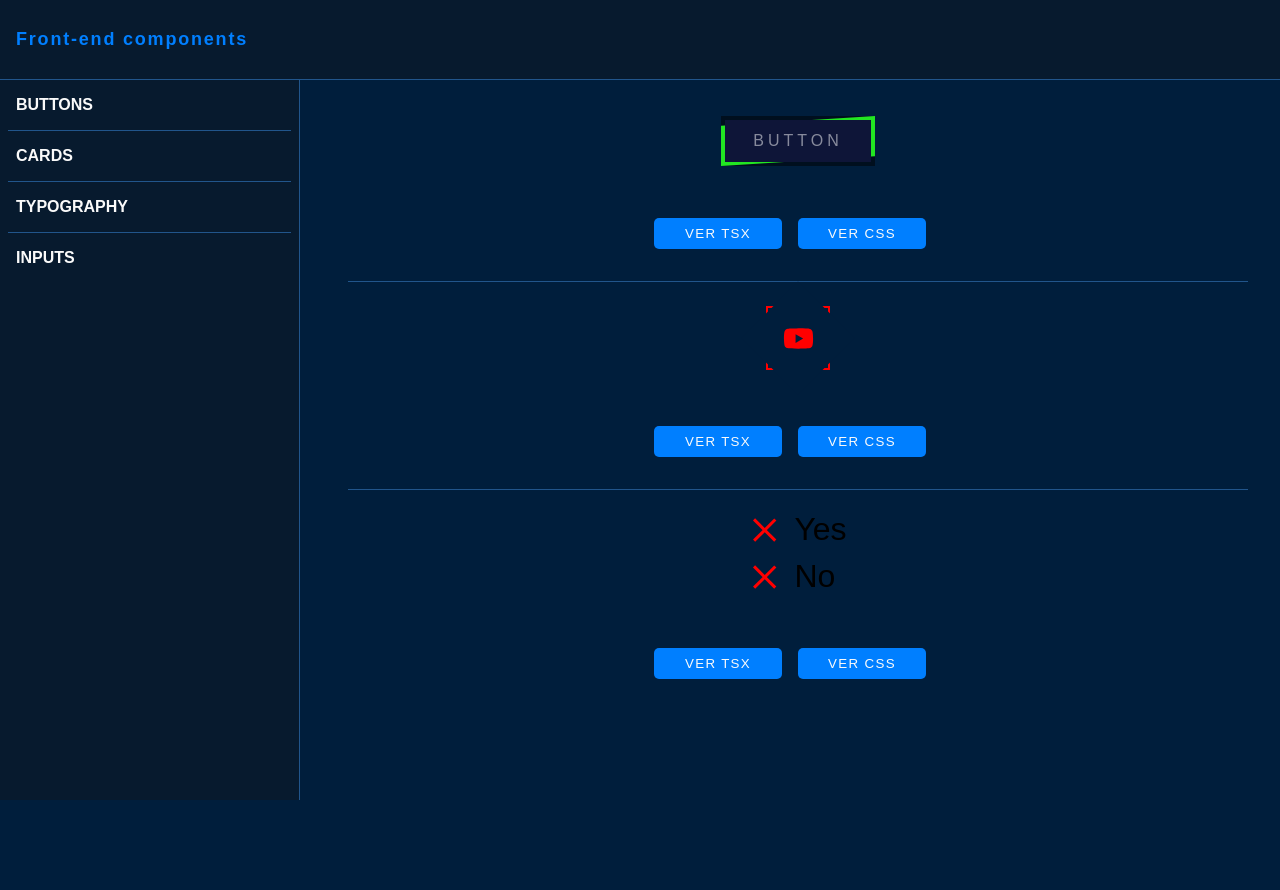
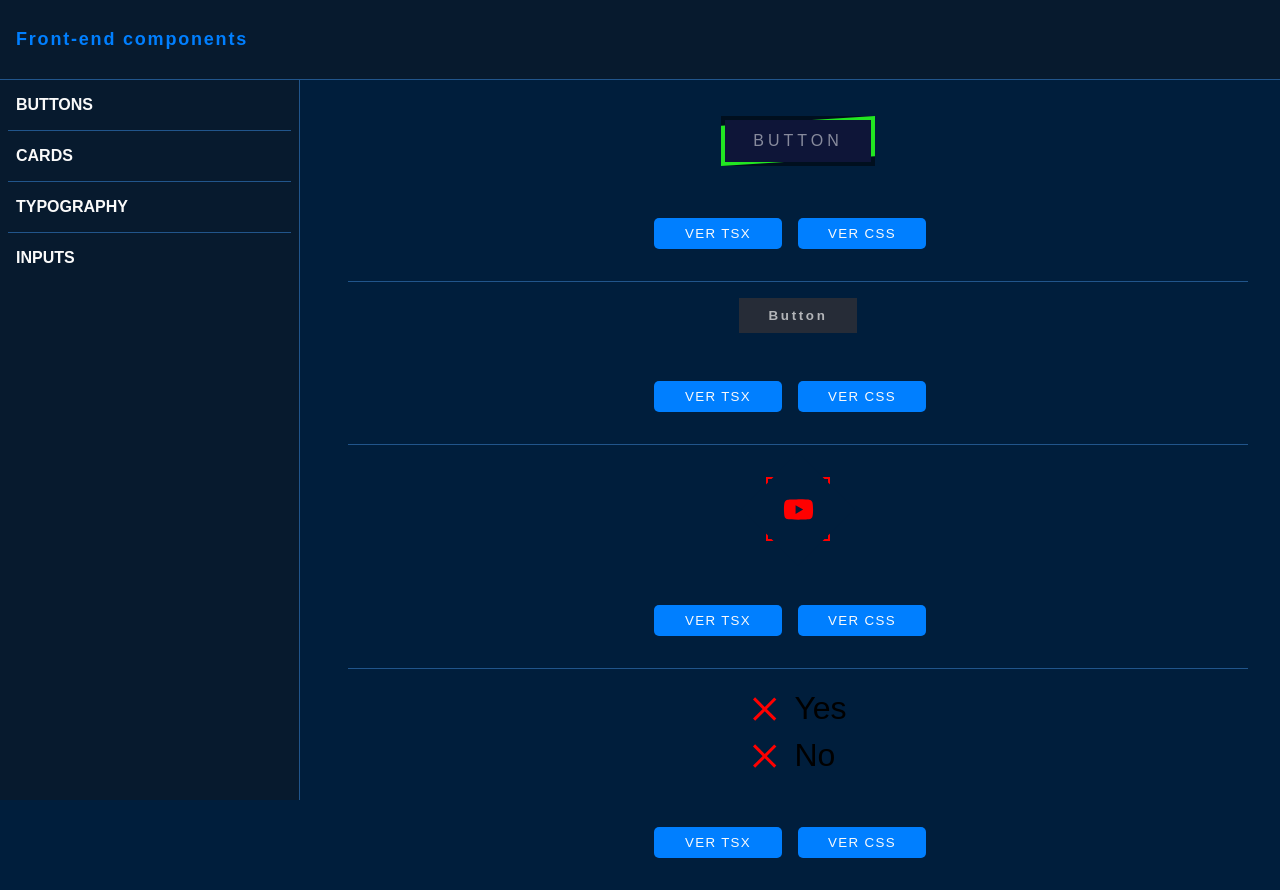
Before and after one commit to Williams25/front-end-components, a Next.js app: page /Buttons in a window 1280 px wide. Before the commit the page ends 800 px from the top, so only its background shows below. Built offline with nearby package versions, Linux system fonts and the light colour scheme.

Commit message:
criando novo buttom type

```diff
--- a/src/components/index.ts
+++ b/src/components/index.ts
@@ -13,3 +13,4 @@ export { CheckButton } from "src/components/repositories/Buttons/CheckButton";
 export { CardSlidingProduct } from "src/components/repositories/Cards/CardSlidingProduct";
 export { CardProductScale } from "src/components/repositories/Cards/CardProductScale";
 export { InputField } from "src/components/repositories/Inputs/InputField";
+export { ButtonBorderEffect } from "src/components/repositories/Buttons/ButtonBorderEffect";
--- /dev/null
+++ b/src/components/repositories/Buttons/ButtonBorderEffect/index.tsx
@@ -0,0 +1,121 @@
+import { ShowTsxAndCss } from "src/components/ShowTsxAndCss";
+import { Content } from "./styles";
+export const ButtonBorderEffect = () => {
+  return (
+    <>
+      <Content>
+        <button>
+          <span />
+          <span />
+          <span />
+          <span />
+          button
+        </button>
+      </Content>
+      <ShowTsxAndCss
+        tsx={`export const ButtonBorderEffect = () => {
+  return (
+    <button>
+      <span />
+      <span />
+      <span />
+      <span />
+      button
+    </button>
+  );
+};
+`}
+        css={` button {
+  cursor: pointer;
+  position: relative;
+  display: inline-block;
+  padding: 10px 30px;
+  text-transform: capitalize;
+  color: #fafafaaa;
+  background-color: #262c37;
+  letter-spacing: 0.2em;
+  font-weight: 600;
+  transition: 0.2s;
+  border: 0;
+  overflow: hidden;
+
+  &:hover {
+    color: #ffffff;
+    background-color: #262c48;
+  }
+
+  & span {
+    display: block;
+    position: absolute;
+    background-color: #2894ff;
+
+    &:nth-child(1) {
+      left: 0;
+      bottom: 0;
+      width: 1px;
+      height: 100%;
+
+      transform: scaleY(0);
+      transform-origin: top;
+      transition: transform 0.5s;
+    }
+    &:nth-child(2) {
+      left: 0;
+      bottom: 0;
+      width: 100%;
+      height: 1px;
+
+      transform: scaleX(0);
+      transform-origin: right;
+      transition: transform 0.5s;
+      transition-delay: 0.5s;
+    }
+    &:nth-child(3) {
+      right: 0;
+      bottom: 0;
+      width: 1px;
+      height: 100%;
+
+      transform: scaleY(0);
+      transform-origin: top;
+      transition: transform 0.5s;
+    }
+    &:nth-child(4) {
+      left: 0;
+      top: 0;
+      width: 100%;
+      height: 1px;
+
+      transform: scaleX(0);
+      transform-origin: left;
+      transition: transform 0.5s;
+      transition-delay: 0.5s;
+    }
+  }
+
+  &:hover span {
+    &:nth-child(1) {
+      transform: scaleY(1);
+      transform-origin: bottom;
+      transition: transform 0.5s;
+    }
+    &:nth-child(2) {
+      transform: scaleX(1);
+      transform-origin: left;
+      transition: transform 0.5s;
+    }
+    &:nth-child(3) {
+      transform: scaleY(1);
+      transform-origin: bottom;
+      transition: transform 0.5s;
+    }
+    &:nth-child(4) {
+      transform: scaleX(1);
+      transform-origin: right;
+      transition: transform 0.5s;
+    }
+  }`}
+      />
+    </>
+  );
+};
--- /dev/null
+++ b/src/components/repositories/Buttons/ButtonBorderEffect/styles.ts
@@ -0,0 +1,97 @@
+import styled from "styled-components";
+
+export const Content = styled.div`
+  margin: 1rem 0;
+
+  button {
+    cursor: pointer;
+    position: relative;
+    display: inline-block;
+    padding: 10px 30px;
+    text-transform: capitalize;
+    color: #fafafaaa;
+    background-color: #262c37;
+    letter-spacing: 0.2em;
+    font-weight: 600;
+    transition: 0.2s;
+    border: 0;
+    overflow: hidden;
+
+    &:hover {
+      color: #ffffff;
+      background-color: #262c48;
+    }
+
+    & span {
+      display: block;
+      position: absolute;
+      background-color: #2894ff;
+
+      &:nth-child(1) {
+        left: 0;
+        bottom: 0;
+        width: 1px;
+        height: 100%;
+
+        transform: scaleY(0);
+        transform-origin: top;
+        transition: transform 0.5s;
+      }
+      &:nth-child(2) {
+        left: 0;
+        bottom: 0;
+        width: 100%;
+        height: 1px;
+
+        transform: scaleX(0);
+        transform-origin: right;
+        transition: transform 0.5s;
+        transition-delay: 0.5s;
+      }
+      &:nth-child(3) {
+        right: 0;
+        bottom: 0;
+        width: 1px;
+        height: 100%;
+
+        transform: scaleY(0);
+        transform-origin: top;
+        transition: transform 0.5s;
+      }
+      &:nth-child(4) {
+        left: 0;
+        top: 0;
+        width: 100%;
+        height: 1px;
+
+        transform: scaleX(0);
+        transform-origin: left;
+        transition: transform 0.5s;
+        transition-delay: 0.5s;
+      }
+    }
+
+    &:hover span {
+      &:nth-child(1) {
+        transform: scaleY(1);
+        transform-origin: bottom;
+        transition: transform 0.5s;
+      }
+      &:nth-child(2) {
+        transform: scaleX(1);
+        transform-origin: left;
+        transition: transform 0.5s;
+      }
+      &:nth-child(3) {
+        transform: scaleY(1);
+        transform-origin: bottom;
+        transition: transform 0.5s;
+      }
+      &:nth-child(4) {
+        transform: scaleX(1);
+        transform-origin: right;
+        transition: transform 0.5s;
+      }
+    }
+  }
+`;
--- a/src/components/repositories/Buttons/GlowingSocialMedia/styles.ts
+++ b/src/components/repositories/Buttons/GlowingSocialMedia/styles.ts
@@ -1,7 +1,7 @@
 import styled from "styled-components";
 
 export const Content = styled.div`
-  margin: 1rem 0;
+  margin: 1.5rem 0;
   .contentSocialMedia {
     position: relative;
     display: flex;
--- a/src/pages/Buttons/index.tsx
+++ b/src/pages/Buttons/index.tsx
@@ -1,10 +1,18 @@
-import { Button, GlowingSocialMedia, CheckButton } from "src/components";
+import {
+  Button,
+  GlowingSocialMedia,
+  CheckButton,
+  ButtonBorderEffect
+} from "src/components";
 
 const Buttons = () => {
   return (
     <div className="section-container-components">
       <div className="components-items">
         <Button variant="button-dark" title="Button" />
+      </div>
+      <div className="components-items">
+        <ButtonBorderEffect />
       </div>
       <div className="components-items">
         <GlowingSocialMedia />
```
Also changed, not shown: 2 other files (tests, documents, lock files or other folders).
